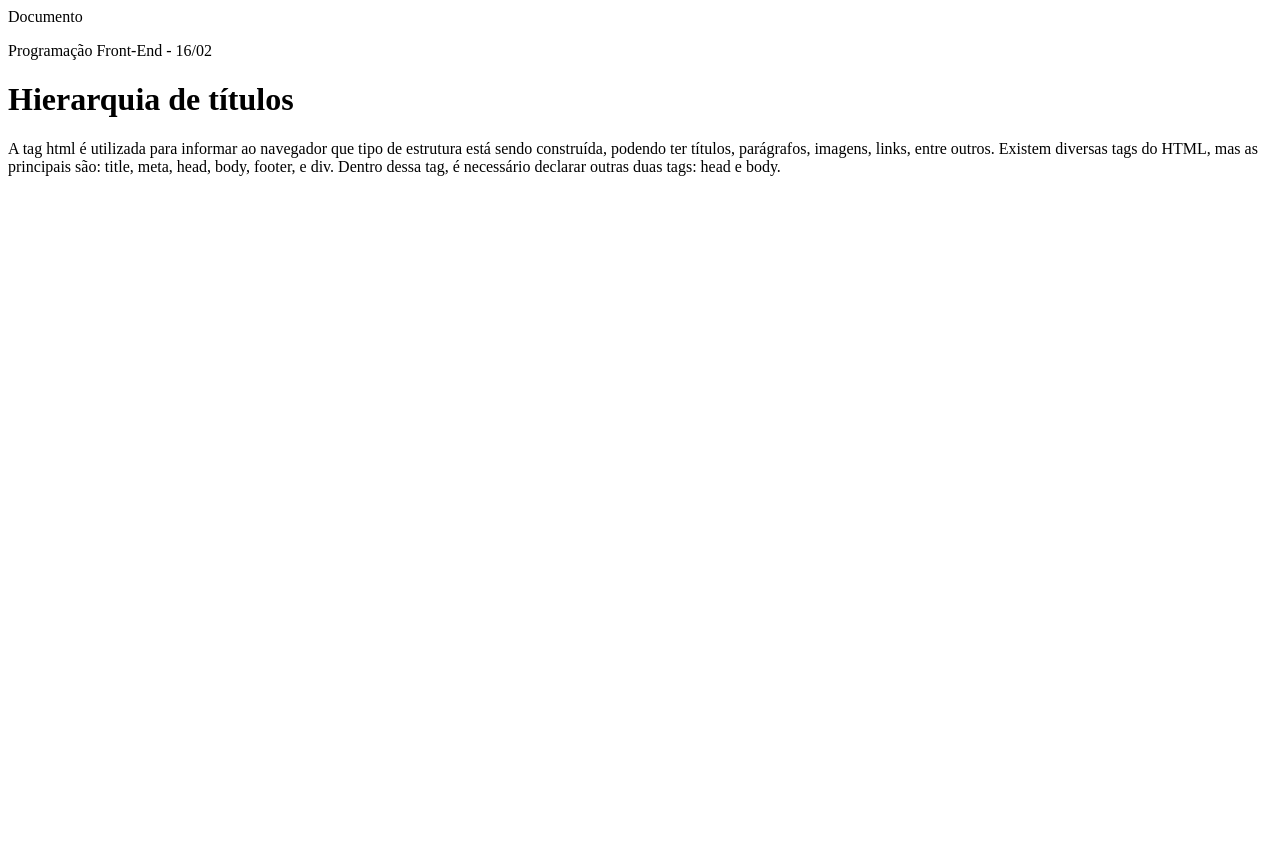
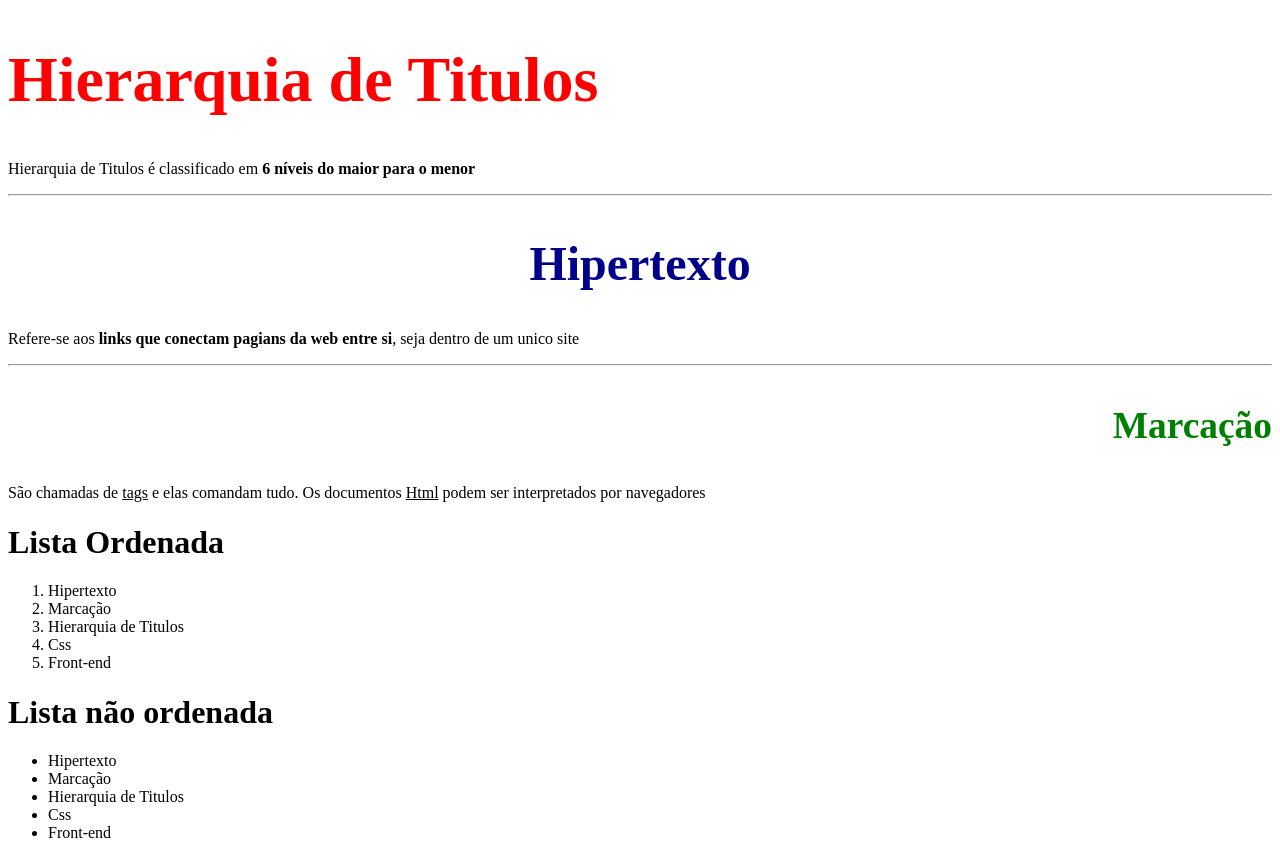
Before and after one commit to mirellalima07/Front-end, a plain HTML site: page index.html in a window 1280 px wide. Before the commit the page ends 800 px from the top, so only its background shows below. Drawn offline with Linux system fonts and the light colour scheme.

Commit message:
Add files via upload

```diff
--- a/index.html
+++ b/index.html
@@ -1,23 +1,37 @@
 <!DOCTYPE html>
-<html lang="pt-br"
-
-     <head>
-       <meta charset="UTF-8"
-       <title>Documento</title>
-     </head>
-     <body>
-         <p>Programação Front-End - 16/02</p>
-
-         <h1>Hierarquia de títulos</h1>
-
-         A tag html é utilizada para informar ao
-         navegador que tipo de estrutura está sendo
-         construída, podendo ter títulos, parágrafos,
-         imagens, links, entre outros.
-         Existem diversas tags do HTML, mas as principais
-         são: title, meta, head, body, footer, e div.
-         Dentro dessa tag, é necessário declarar outras
-         duas tags: head e body.
-
-     </body>
-</html>
+<Html lang= "pt-br">
+  <head>
+    <meta charset= "UTF-8">
+    <title>Atividade Pratica 09/03</title>
+  </head>
+  <body>
+    <font color=Red size=6>
+      <h1 align=left>Hierarquia de Titulos</h1>
+    </font>
+      <p>Hierarquia de Titulos é classificado em <strong>6 níveis do maior para o menor</strong> </p> <hr>
+    <font color=darkblue size=6>
+      <h2 align=center>Hipertexto</h2>
+    </font>
+      <p>Refere-se aos <strong>links que conectam pagians da web entre si</strong>, seja dentro de um unico site</p> <hr>
+    <font color=Green size=6>
+      <h3 align=right>Marcação</h3>
+    </font>
+      <p>São chamadas de <u>tags</u> e elas comandam tudo. Os documentos <u>Html</u> podem ser interpretados por navegadores </p>
+      <h1>Lista Ordenada</h1>
+        <ol>
+          <li>Hipertexto</li>
+          <li>Marcação</li>
+          <li>Hierarquia de Titulos</li>
+          <li>Css</li>
+          <li>Front-end</li>
+        </ol>
+      <h1>Lista não ordenada</h1>
+        <ul>
+          <li>Hipertexto</li>
+          <li>Marcação</li>
+          <li>Hierarquia de Titulos</li>
+          <li>Css</li>
+          <li>Front-end</li>
+        </ul>
+  </body>
+</Html>
```
